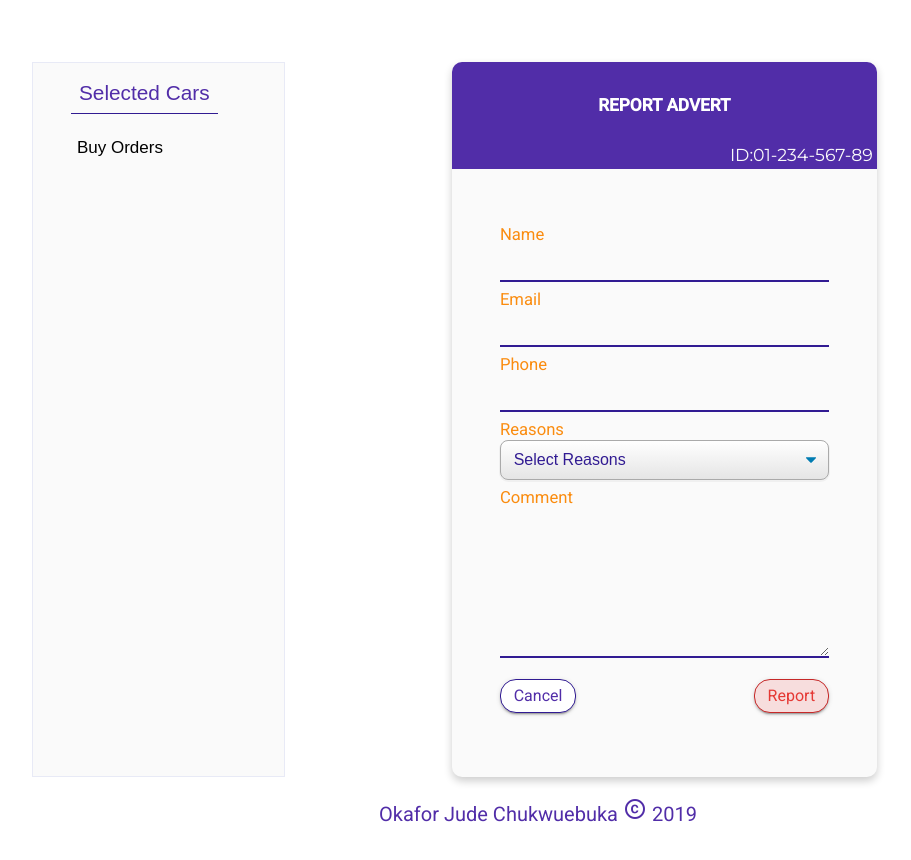
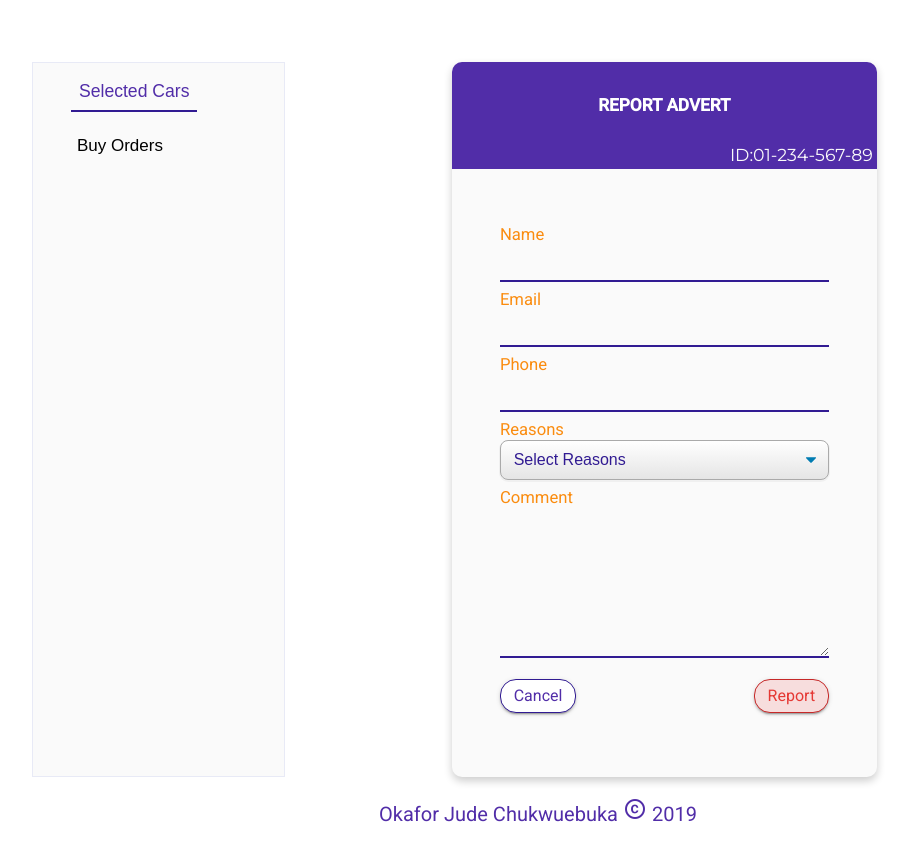
Before and after one commit to judeokafor/AutoMart, a plain HTML site: page fradulent.html in a window 1280 px wide. Shown: the part 74-934 px from the top of the page, without its empty margins (102-1013 px from the left). Drawn offline with Linux system fonts and the light colour scheme.

Commit message:
update carousel css

```diff
--- a/assest/css/carousel.css
+++ b/assest/css/carousel.css
@@ -37,11 +37,11 @@
 }
 
 .usertab button.tablinks.active {
-	font-size: 1.3rem;
+	font-size: 1.1rem;
 	margin: 10px;
 	padding: 0.5rem;
 	background-color: inherit !important;
-	border-bottom: 1px solid var(--deep-purple)
+	border-bottom: 2px solid var(--deep-purple)
 }
 
 .select-css {
```
